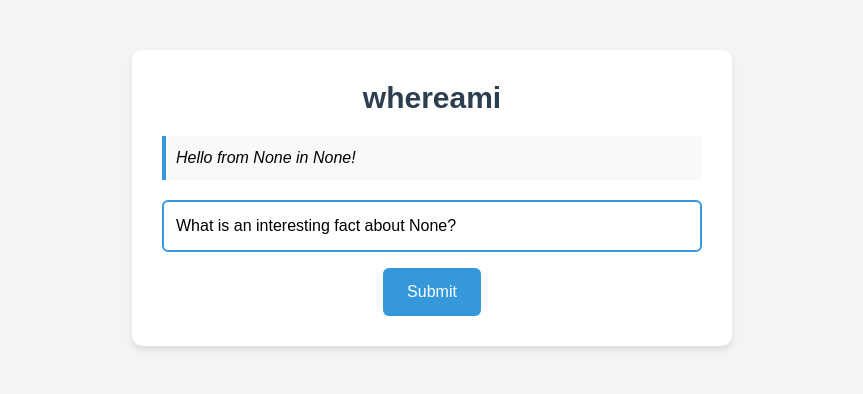
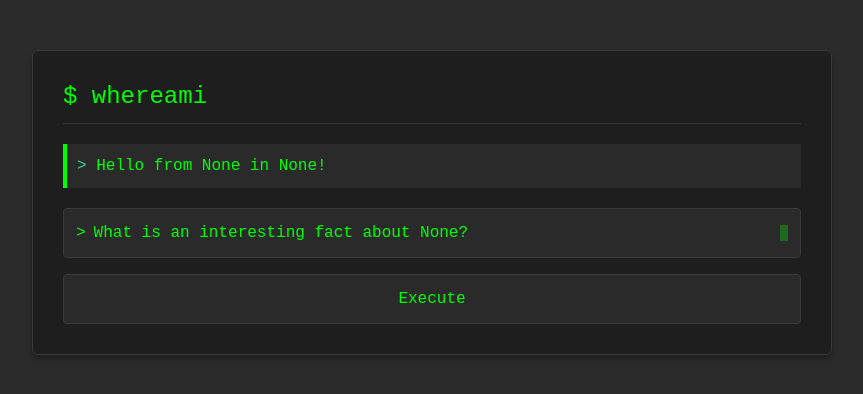
Before and after one commit to gallaglo/whereami, a Flask app: page / in a window 1280 px wide. Shown: the top 394 px of the page, without its empty margins (208-1071 px from the left). Run offline with Flask 3, Linux system fonts and the light colour scheme; some libraries are stand-ins or nearby versions.

Commit message:
use terminal theme

```diff
--- a/templates/index.html
+++ b/templates/index.html
@@ -6,82 +6,123 @@
     <title>whereami</title>
     <link href="https://cdnjs.cloudflare.com/ajax/libs/tailwindcss/2.2.19/tailwind.min.css" rel="stylesheet">
     <style>
+        @keyframes blink {
+            0%, 100% { opacity: 1; }
+            50% { opacity: 0; }
+        }
         body {
-            background-color: #f4f4f4;
-            font-family: 'Arial', sans-serif;
+            background-color: #2b2b2b;
+            font-family: 'Courier New', monospace;
+            color: #f8f8f8;
         }
         .container {
-            max-width: 600px;
+            max-width: 800px;
             margin: 50px auto;
-            background-color: white;
+            background-color: #1e1e1e;
             padding: 30px;
-            border-radius: 10px;
-            box-shadow: 0 4px 6px rgba(0, 0, 0, 0.1);
+            border-radius: 6px;
+            box-shadow: 0 4px 6px rgba(0, 0, 0, 0.3);
+            border: 1px solid #3a3a3a;
         }
         .title {
-            color: #2c3e50;
-            text-align: center;
+            color: #00ff00;
+            text-align: left;
             margin-bottom: 20px;
+            font-weight: normal;
+            border-bottom: 1px solid #3a3a3a;
+            padding-bottom: 10px;
+        }
+        .title::before {
+            content: "$ ";
+            color: #00ff00;
         }
         .message {
-            background-color: #f8f9fa;
-            border-left: 4px solid #3498db;
+            background-color: #2a2a2a;
+            border-left: 4px solid #00ff00;
             padding: 10px;
             margin-bottom: 20px;
-            font-style: italic;
+            font-style: normal;
+            color: #00ff00;
         }
         .input-form {
             display: flex;
             flex-direction: column;
+        }
+        .input-wrapper {
+            position: relative;
+            width: 100%;
+            display: flex;
             align-items: center;
+            background-color: #2a2a2a;
+            border: 1px solid #3a3a3a;
+            border-radius: 4px;
+            padding: 12px;
         }
         .large-input {
-            width: 100%;
-            padding: 12px;
-            border: 2px solid #3498db;
-            border-radius: 6px;
+            flex: 1;
+            background-color: transparent;
+            border: none;
             font-size: 16px;
-            transition: border-color 0.3s ease;
+            color: #00ff00;
+            margin-left: 8px;
+            caret-color: transparent;
         }
         .large-input:focus {
             outline: none;
-            border-color: #2980b9;
+        }
+        .prompt-symbol {
+            color: #00ff00;
+        }
+        .cursor {
+            display: inline-block;
+            width: 8px;
+            height: 16px;
+            background-color: #00ff00;
+            animation: blink 1s infinite;
+            margin-left: 4px;
         }
         .submit-btn {
-            background-color: #3498db;
-            color: white;
-            border: none;
+            background-color: #2a2a2a;
+            color: #00ff00;
+            border: 1px solid #3a3a3a;
             padding: 12px 24px;
-            border-radius: 6px;
+            border-radius: 4px;
             cursor: pointer;
-            transition: background-color 0.3s ease;
+            transition: all 0.3s ease;
+            margin-top: 16px;
+            font-family: 'Courier New', monospace;
         }
         .submit-btn:hover {
-            background-color: #2980b9;
+            background-color: #3a3a3a;
+            border-color: #4a4a4a;
         }
     </style>
 </head>
-<body class="bg-gray-100">
+<body>
     <div class="container">
-        <h1 class="text-3xl font-bold title">whereami</h1>
+        <h1 class="text-2xl title">whereami</h1>
 
         {% if message %}
         <div class="message">
-            {{ message }}
+            <span class="text-green-400">></span> {{ message }}
         </div>
         {% endif %}
 
         <form method="POST" class="input-form">
+            <div class="input-wrapper">
+                <span class="prompt-symbol">></span>
                 <input
                     type="text"
                     name="prompt"
                     value="{{ default_prompt }}"
                     required
-                class="large-input mb-4"
+                    class="large-input"
                     placeholder="Enter your query"
                 >
+                <div class="cursor"></div>
+            </div>
             <button type="submit" class="submit-btn">
-                Submit
+                Execute
             </button>
         </form>
     </div>
```
Also changed, not shown: templates/results.html (+90 -25 lines). Lines whose indentation alone changed are shown as unchanged.
